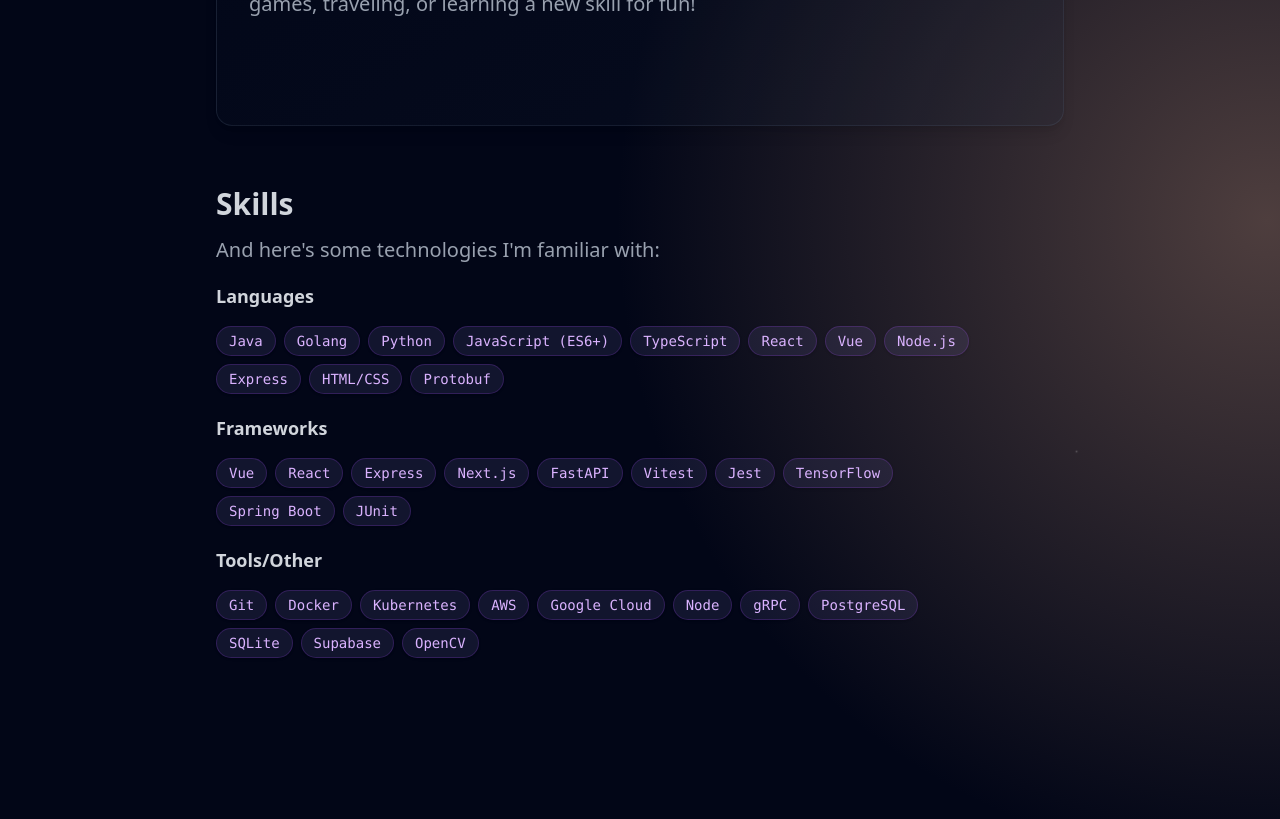
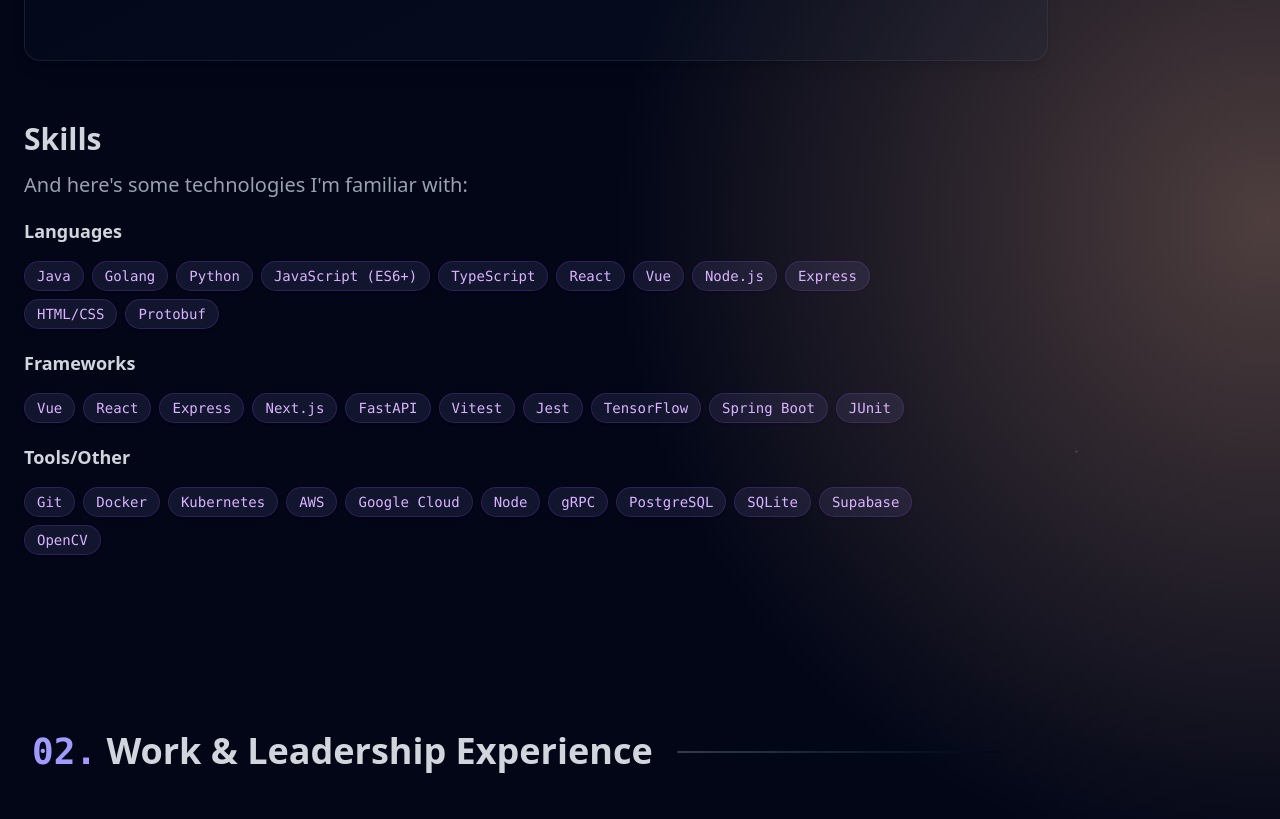
Before and after one commit to tferdous17/portfolio-v2, a React (Vite) app: page / in a window 1280 px wide. Shown: the part 1380-2199 px from the top of the page. Built offline with nearby package versions, Linux system fonts and the light colour scheme.

Commit message:
forgot to include About in prev commit

```diff
--- a/src/components/page-ui/About.jsx
+++ b/src/components/page-ui/About.jsx
@@ -3,17 +3,17 @@
     <div className="pb-30">
       <div
         id="about"
-        className="2xl:ml-[20%] sm:justify-center rounded-lg p-6 max-w-4xl mx-auto flex flex-col justify-center"
+        className="rounded-lg p-6 sm:max-w-7xl mx-auto flex flex-col justify-center"
       >
-        <div className="relative flex items-center md:justify-start mb-12 gap-6">
-          <h1 className="text-4xl font-inter font-bold text-gray-300 text-center md:text-left">
+        <div className="relative flex flex-col text-center md:flex-row sm:justify-start items-center mb-10 sm:mb-12 gap-6">
+          <h1 className="text-4xl font-inter font-bold text-gray-300">
             <span className="text-[#A29BFE] font-mono">01.</span> Get To Know Me
           </h1>
           <div className="h-0.5 w-81 bg-gradient-to-r from-[#4e3e4e] to-slate-950 rounded-md"></div>
         </div>
 
-        <div className="">
-          <div className="flex flex-col mb-15 sm:p-8 bg-gradient-to-br from-slate-950/20 to-slate-800/20 rounded-2xl shadow-lg border border-slate-500/20 transition-opacity duration-300 ease-in-out">
+        <div className="max-w-5xl">
+          <div className="flex flex-col mb-15 p-6 sm:p-8 bg-gradient-to-br from-slate-950/20 to-slate-800/20 rounded-2xl shadow-lg border border-slate-500/20 transition-opacity duration-300 ease-in-out">
             <p className="text-gray-400 text-xl leading-relaxed mb-4">
               Hello! My name is Tasnim and I enjoy building complex systems and
               engaging digital experiences. My interest in software development
@@ -44,7 +44,7 @@
             </p>
           </div>
 
-          <div className="max-w-3xl">
+          <div className="max-w-4xl text-center sm:text-left">
             <h2 className="font-inter font-bold text-3xl text-gray-300">
               Skills
             </h2>
@@ -55,7 +55,7 @@
               <h3 className="text-lg font-bold font-inter text-gray-300 mb-1">
                 Languages
               </h3>
-              <div className="flex flex-wrap gap-2 mb-2">
+              <div className="flex flex-wrap gap-2 mb-2 justify-center sm:justify-start">
                 {languages.map((lang) => (
                   <span
                     key={lang}
@@ -68,7 +68,7 @@
               <h3 className="text-lg font-bold font-inter text-gray-300 mb-1">
                 Frameworks
               </h3>
-              <div className="flex flex-wrap gap-2 mb-2">
+              <div className="flex flex-wrap gap-2 mb-2 justify-center sm:justify-start">
                 {frameworks.map((fr) => (
                   <span
                     key={fr}
@@ -81,7 +81,7 @@
               <h3 className="text-lg font-bold font-inter text-gray-300 mb-1">
                 Tools/Other
               </h3>
-              <div className="flex flex-wrap gap-2">
+              <div className="flex flex-wrap gap-2 justify-center sm:justify-start">
                 {tools.map((tool) => (
                   <span
                     key={tool}
```
